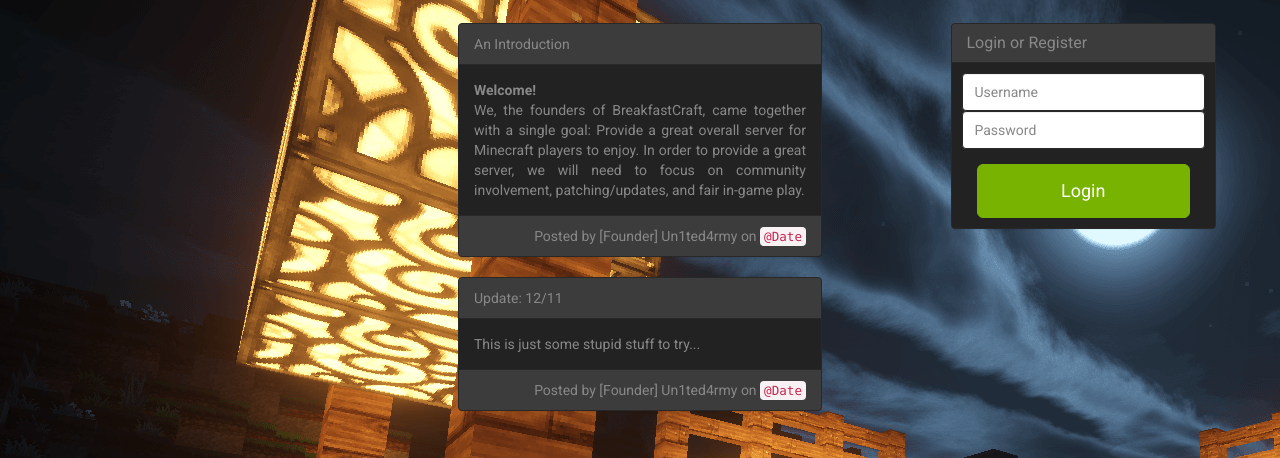
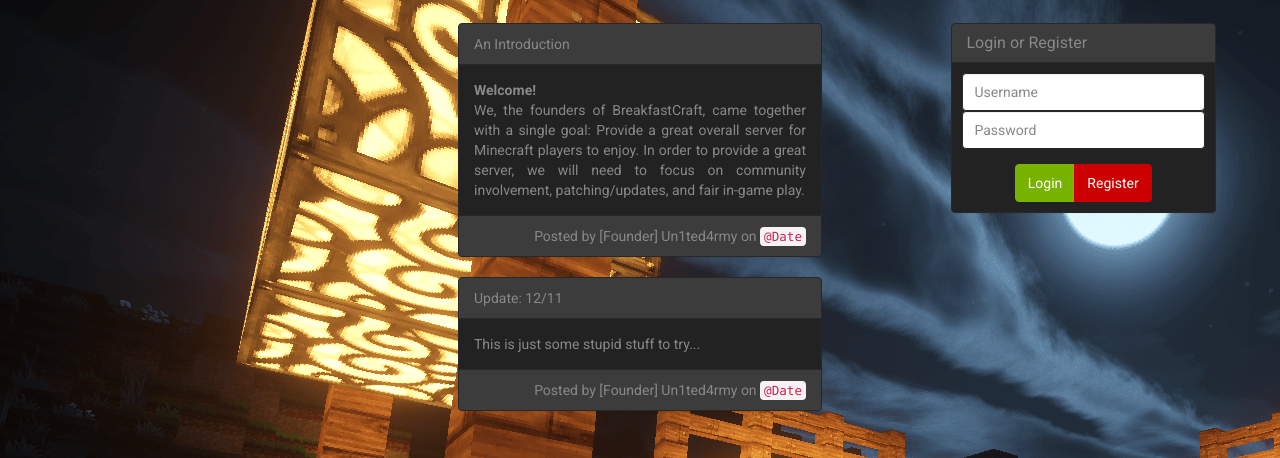
Before and after one commit to BuffsOverNexus/Waffles, a PHP site: page /development/index.php in a window 1280 px wide. Shown: the part 51-509 px from the top of the page. Run offline with PHP 8.4, Linux system fonts and the light colour scheme.

Commit message:
Register Button

```diff
--- a/development/index.php
+++ b/development/index.php
@@ -79,7 +79,12 @@ $connection = mysqli_connect($host, $username, $password) or die("Unable to find
                             <input type="password" name="website_password" class="form-control" id="website_password" placeholder="Password">
                         </div>
                     </form>
-                    <button type="submit" class="btn btn-lg btn-success btn-block">Login</button>
+                    <div class="text-center">
+                        <div class="btn-group">
+                            <button type="button" class="btn btn-success center-block">Login</button>
+                            <button type="button" class="btn btn-danger">Register</button>
+                        </div>
+                    </div>
                 </div>
             </div>
         </p>
```
